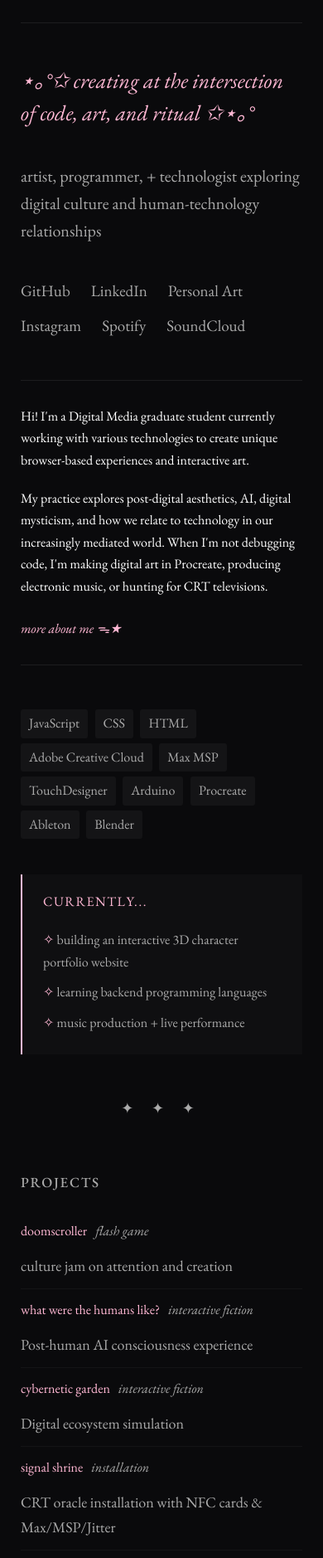
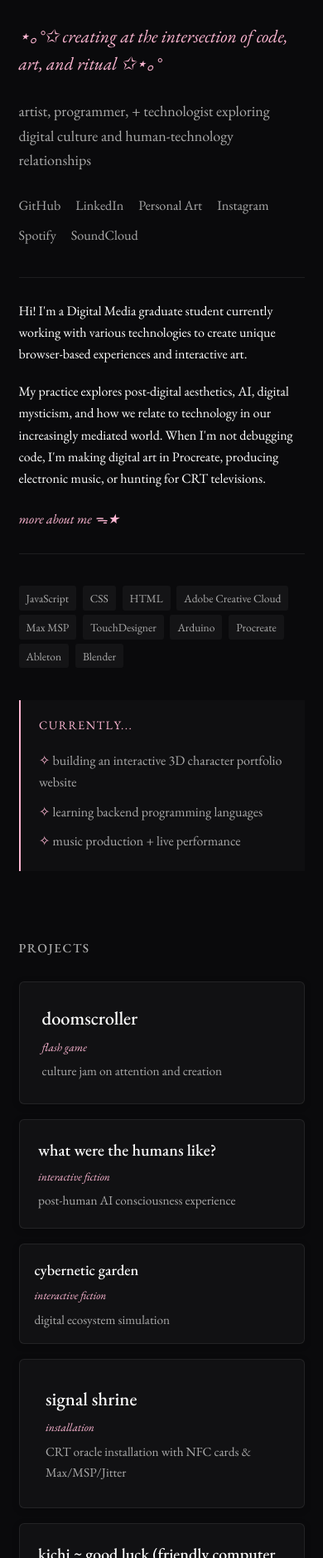
Before and after one commit to shylanuxol-hub/portfolio, a plain HTML site: page index.html in a window 390 px wide. Shown: the part 122-2000 px from the top of the page at 83% size. Drawn offline with nearby package versions, Linux system fonts and the light colour scheme.

Commit message:
Refactor layout and styles in index.html
Updated styles for layout and typography, added two-column layout, and modified project display.

```diff
--- a/index.html
+++ b/index.html
@@ -26,7 +26,7 @@
     }
 
     html {
-      font-size: 20px;
+      font-size: 18px;
       scroll-behavior: smooth;
     }
 
@@ -36,7 +36,7 @@
       font-family: 'EB Garamond', Georgia, serif;
       line-height: 1.65;
       padding: 3rem 2rem 6rem;
-      max-width: 960px;
+      max-width: 1200px;
       margin: 0 auto;
     }
 
@@ -51,15 +51,49 @@
       text-decoration: underline;
     }
 
+    /* two column layout */
+    .main-grid {
+      display: grid;
+      grid-template-columns: 1fr 1fr;
+      gap: 4rem;
+      align-items: start;
+    }
+
+    /* left column */
+    .left-column {
+      position: sticky;
+      top: 3rem;
+    }
+
     /* header */
     header {
-      margin-bottom: 2.5rem;
-      padding-bottom: 1.5rem;
-      border-bottom: 1px solid rgba(255,255,255,0.08);
+      margin-bottom: 2rem;
+      display: flex;
+      align-items: center;
+      gap: 1rem;
+    }
+
+    .avatar {
+      width: 70px;
+      height: 70px;
+      border-radius: 50%;
+      background: linear-gradient(135deg, rgba(255,184,212,0.2), rgba(255,255,255,0.05));
+      border: 2px solid rgba(255,255,255,0.12);
+      object-fit: cover;
+      flex-shrink: 0;
+      display: flex;
+      align-items: center;
+      justify-content: center;
+      color: var(--accent);
+      font-size: 1.5rem;
+    }
+
+    .header-text {
+      flex: 1;
     }
 
     .name {
-      font-size: 1.4rem;
+      font-size: 1.6rem;
       font-weight: 500;
       letter-spacing: 0.02em;
       margin-bottom: 0.25rem;
@@ -73,9 +107,9 @@
 
     /* tagline */
     .tagline {
-      font-size: 1.5rem;
+      font-size: 1.4rem;
       font-style: italic;
-      margin: 2rem 0;
+      margin: 1.5rem 0;
       line-height: 1.5;
       color: var(--accent);
     }
@@ -83,12 +117,12 @@
     .subtitle {
       color: var(--muted);
       font-size: 1rem;
-      margin-bottom: 2rem;
+      margin-bottom: 1.5rem;
     }
 
     /* about */
     .about {
-      margin: 2.5rem 0;
+      margin: 2rem 0;
       padding: 1.5rem 0;
       border-top: 1px solid rgba(255,255,255,0.08);
       border-bottom: 1px solid rgba(255,255,255,0.08);
@@ -116,9 +150,9 @@
     .nav-links {
       display: flex;
       flex-wrap: wrap;
-      gap: 0.5rem 1.25rem;
+      gap: 0.5rem 1rem;
       margin: 1.5rem 0;
-      font-size: 0.95rem;
+      font-size: 0.9rem;
     }
 
     .nav-links a {
@@ -129,53 +163,20 @@
       color: var(--link);
     }
 
-    /* section headers */
-    .section-title {
-      font-size: 0.85rem;
-      font-weight: 500;
-      letter-spacing: 0.1em;
-      text-transform: uppercase;
+    /* skills inline */
+    .tools {
+      font-size: 0.9rem;
       color: var(--muted);
-      margin: 3rem 0 1rem;
+      margin: 1rem 0;
     }
 
-    /* project list */
-    .project-list {
-      list-style: none;
-    }
-
-    .project-list li {
-      padding: 0.6rem 0;
-      border-bottom: 1px solid rgba(255,255,255,0.04);
-      display: flex;
-      flex-wrap: wrap;
-      align-items: baseline;
-      gap: 0.5rem;
-    }
-
-    .project-list li:last-child {
-      border-bottom: none;
-    }
-
-    .project-list .project-title {
-      color: var(--link);
-    }
-
-    .project-list .project-title:hover {
-      color: var(--link-hover);
-    }
-
-    .project-list .project-type {
-      font-size: 0.8rem;
-      color: var(--muted);
-      font-style: italic;
-    }
-
-    .project-list .project-desc {
-      flex-basis: 100%;
-      font-size: 0.9rem;
-      color: var(--muted);
-      margin-top: 0.2rem;
+    .tools span {
+      display: inline-block;
+      padding: 0.2rem 0.5rem;
+      margin: 0.15rem 0.25rem 0.15rem 0;
+      background: rgba(255,255,255,0.04);
+      border-radius: 3px;
+      font-size: 0.75rem;
     }
 
     /* currently section */
@@ -204,53 +205,141 @@
     }
 
     .currently li::before {
-      content: "✧";
+      content: "✧ ";
       color: var(--accent);
     }
 
-    /* skills inline */
-    .tools {
-      font-size: 0.9rem;
-      color: var(--muted);
-      margin: 1rem 0;
+    /* right column - projects */
+    .right-column {
+      padding-top: 0.5rem;
     }
 
-    .tools span {
-      display: inline-block;
-      padding: 0.2rem 0.5rem;
-      margin: 0.15rem 0.25rem 0.15rem 0;
-      background: rgba(255,255,255,0.04);
-      border-radius: 3px;
-      font-size: 0.8rem;
+    .section-title {
+      font-size: 0.85rem;
+      font-weight: 500;
+      letter-spacing: 0.1em;
+      text-transform: uppercase;
+      color: var(--muted);
+      margin-bottom: 1.5rem;
     }
 
-    /* decorative */
-    .divider {
-      text-align: center;
-      color: var(--muted);
-      margin: 2.5rem 0;
-      font-size: 0.9rem;
-      letter-spacing: 0.5em;
+    /* project grid with varying sizes */
+    .project-grid {
+      display: flex;
+      flex-direction: column;
+      gap: 1rem;
     }
 
-    /* year marker */
-    .year {
-      font-size: 0.8rem;
-      color: var(--accent2);
-      margin: 2rem 0 1rem;
+    .project-item {
+      position: relative;
+      display: block;
+      padding: 1rem 1.25rem;
+      background: rgba(255,255,255,0.03);
+      border: 1px solid rgba(255,255,255,0.08);
+      border-radius: 6px;
+      transition: all 0.3s ease;
+      overflow: hidden;
+      box-shadow: 0 2px 8px rgba(0,0,0,0.2);
+    }
+
+    .project-item:hover {
+      background: rgba(255,255,255,0.06);
+      border-color: rgba(255,255,255,0.15);
+      text-decoration: none;
+      transform: translateX(4px);
+      box-shadow: 0 4px 16px rgba(0,0,0,0.3);
+    }
+
+    /* size variations */
+    .project-item.size-sm {
+      padding: 0.85rem 1rem;
+    }
+
+    .project-item.size-md {
+      padding: 1.1rem 1.25rem;
+    }
+
+    .project-item.size-lg {
+      padding: 1.4rem 1.5rem;
+    }
+
+    .project-item.size-xl {
+      padding: 1.6rem 1.75rem;
+    }
+
+    .project-item .project-title {
+      font-size: 1.1rem;
+      font-weight: 500;
+      color: var(--text);
+      margin-bottom: 0.25rem;
+      transition: color 0.2s;
+    }
+
+    .project-item.size-lg .project-title,
+    .project-item.size-xl .project-title {
+      font-size: 1.25rem;
+    }
+
+    .project-item.size-sm .project-title {
+      font-size: 1rem;
+    }
+
+    .project-item:hover .project-title {
+      color: var(--accent);
+    }
+
+    .project-item .project-meta {
+      display: flex;
+      align-items: baseline;
+      gap: 0.75rem;
+      flex-wrap: wrap;
+    }
+
+    .project-item .project-type {
+      font-size: 0.75rem;
+      color: var(--accent);
       font-style: italic;
     }
 
-    /* inline image */
-    .inline-img {
-      display: inline-block;
-      width: 60px;
-      height: 40px;
+    .project-item .project-desc {
+      font-size: 0.85rem;
+      color: var(--muted);
+      margin-top: 0.35rem;
+    }
+
+    /* preview on hover */
+    .project-preview {
+      position: absolute;
+      top: 0;
+      right: 0;
+      width: 45%;
+      height: 100%;
+      opacity: 0;
+      transition: opacity 0.4s ease;
+      pointer-events: none;
+      overflow: hidden;
+      border-radius: 0 3px 3px 0;
+    }
+
+    .project-preview::before {
+      content: '';
+      position: absolute;
+      inset: 0;
+      background: linear-gradient(90deg, var(--bg) 0%, transparent 30%);
+      z-index: 1;
+    }
+
+    .project-preview iframe,
+    .project-preview img {
+      width: 100%;
+      height: 100%;
       object-fit: cover;
-      vertical-align: middle;
-      margin: 0 0.5rem;
-      border-radius: 2px;
-      opacity: 0.85;
+      border: none;
+      transform: scale(1.1);
+    }
+
+    .project-item:hover .project-preview {
+      opacity: 0.6;
     }
 
     /* footer */
@@ -260,33 +349,46 @@
       border-top: 1px solid rgba(255,255,255,0.08);
       font-size: 0.85rem;
       color: var(--muted);
-    }
-
-    footer .links {
-      display: flex;
-      flex-wrap: wrap;
-      gap: 1rem;
-      margin-bottom: 1rem;
+      grid-column: 1 / -1;
     }
 
     /* mobile */
-    @media (max-width: 600px) {
+    @media (max-width: 850px) {
+      .main-grid {
+        grid-template-columns: 1fr;
+        gap: 2rem;
+      }
+
+      .left-column {
+        position: static;
+      }
+
+      .project-preview {
+        display: none;
+      }
+
       body {
         padding: 2rem 1.25rem 4rem;
         font-size: 16px;
       }
 
       .tagline {
-        font-size: 1.3rem;
+        font-size: 1.2rem;
       }
     }
   </style>
 </head>
 <body>
 
+  <div class="main-grid">
+    <div class="left-column">
       <header>
+        <!-- Replace this div with: <img src="your-photo.jpg" alt="Shyla Nuxol" class="avatar"> -->
+        <div class="avatar">✦</div>
+        <div class="header-text">
           <div class="name">Shyla Nuxol</div>
           <div class="label">information</div>
+        </div>
       </header>
 
       <p class="tagline">⋆｡°✩   creating at the intersection of code, art, and ritual   ✩⋆｡°</p>
@@ -328,42 +430,73 @@
           <li> music production + live performance</li>
         </ul>
       </div>
+    </div>
 
-  <div class="divider">✦ ✦ ✦</div>
-
+    <div class="right-column">
       <div class="section-title">projects</div>
 
-  <ul class="project-list">
-    <li>
-      <a href="doomscroller.html" class="project-title">doomscroller</a>
+      <div class="project-grid">
+        <a href="doomscroller.html" class="project-item size-lg">
+          <div class="project-title">doomscroller</div>
+          <div class="project-meta">
             <span class="project-type">flash game</span>
+          </div>
           <div class="project-desc">culture jam on attention and creation</div>
-    </li>
-    <li>
-      <a href="what-were-the-humans-like.html" class="project-title">what were the humans like?</a>
+          <div class="project-preview">
+            <iframe src="https://editor.p5js.org/shylanuxol/full/1imkKTtbr" loading="lazy" title="doomscroller preview"></iframe>
+          </div>
+        </a>
+
+        <a href="what-were-the-humans-like.html" class="project-item size-md">
+          <div class="project-title">what were the humans like?</div>
+          <div class="project-meta">
             <span class="project-type">interactive fiction</span>
-      <div class="project-desc">Post-human AI consciousness experience</div>
-    </li>
-    <li>
-      <a href="cybernetic-garden.html" class="project-title">cybernetic garden</a>
+          </div>
+          <div class="project-desc">post-human AI consciousness experience</div>
+          <div class="project-preview">
+            <iframe src="https://editor.p5js.org/shylanuxol/full/gONuEHeVg" loading="lazy" title="what were the humans like preview"></iframe>
+          </div>
+        </a>
+
+        <a href="cybernetic-garden.html" class="project-item size-sm">
+          <div class="project-title">cybernetic garden</div>
+          <div class="project-meta">
             <span class="project-type">interactive fiction</span>
-      <div class="project-desc">Digital ecosystem simulation</div>
-    </li>
-    <li>
-      <a href="signal-shrine.html" class="project-title">signal shrine</a>
+          </div>
+          <div class="project-desc">digital ecosystem simulation</div>
+          <div class="project-preview">
+            <iframe src="https://editor.p5js.org/shylanuxol/full/3Qeh6RwBj" loading="lazy" title="cybernetic garden preview"></iframe>
+          </div>
+        </a>
+
+        <a href="signal-shrine.html" class="project-item size-xl">
+          <div class="project-title">signal shrine</div>
+          <div class="project-meta">
             <span class="project-type">installation</span>
+          </div>
           <div class="project-desc">CRT oracle installation with NFC cards & Max/MSP/Jitter</div>
-    </li>
-    <li>
-      <a href="friendly-computer-virus.html" class="project-title">kichi ~ good luck (friendly computer virus)</a>
+          <div class="project-preview">
+            <img src="https://img.youtube.com/vi/0MpLVE_LbtI/maxresdefault.jpg" alt="signal shrine preview" loading="lazy">
+          </div>
+        </a>
+
+        <a href="friendly-computer-virus.html" class="project-item size-md">
+          <div class="project-title">kichi ~ good luck (friendly computer virus)</div>
+          <div class="project-meta">
             <span class="project-type">web dev/design</span>
+          </div>
           <div class="project-desc">interactive web experience with oracle-like qualities</div>
-    </li>
-  </ul>
+          <div class="project-preview">
+            <iframe src="https://shylanuxol-hub.github.io/interactive-fortune/" loading="lazy" title="friendly computer virus preview"></iframe>
+          </div>
+        </a>
+      </div>
+    </div>
 
     <footer>
       <p>© 2025 Shyla Nuxol</p>
     </footer>
+  </div>
 
 </body>
 </html>
```
Lines whose indentation alone changed are shown as unchanged.
